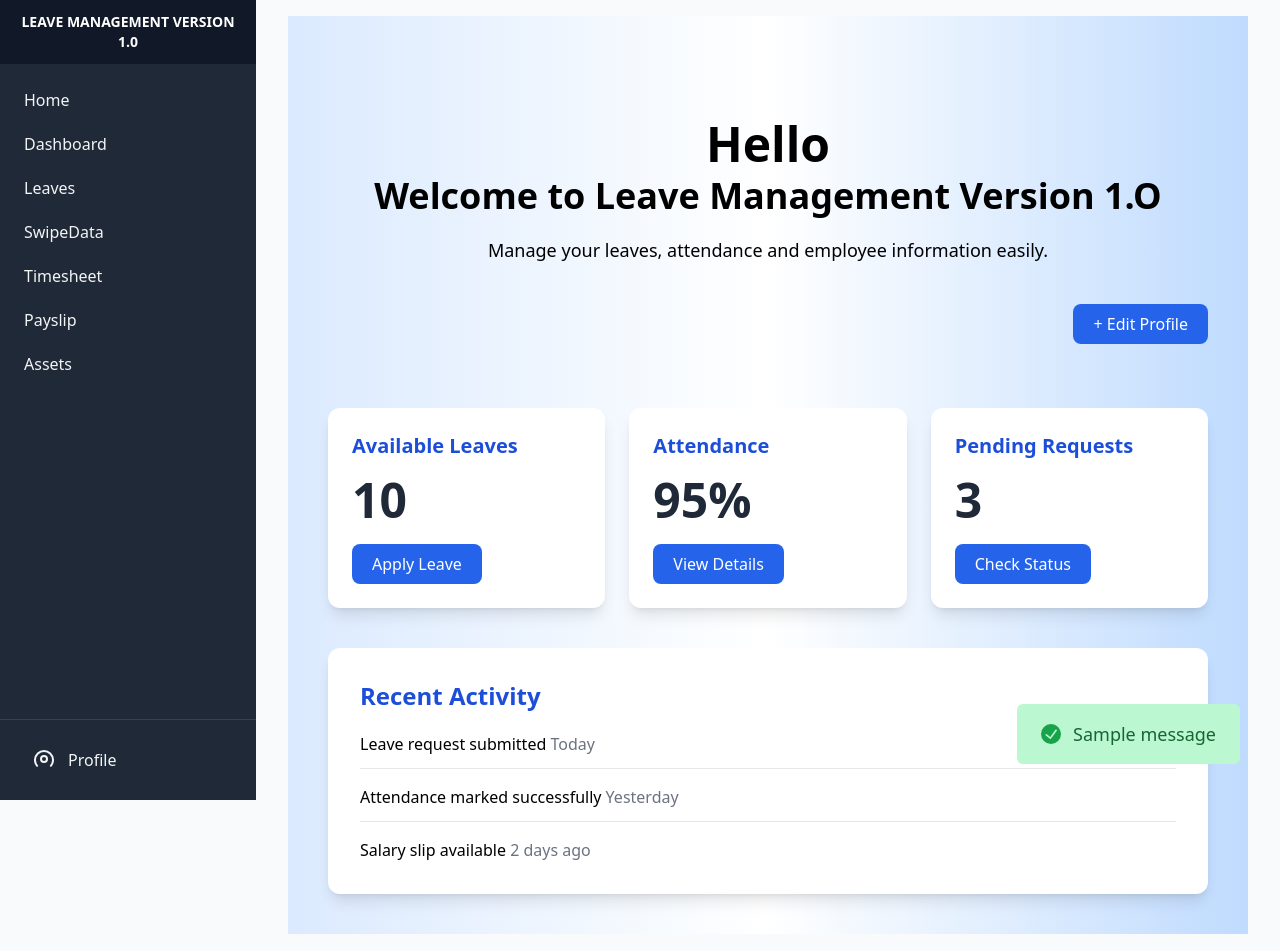
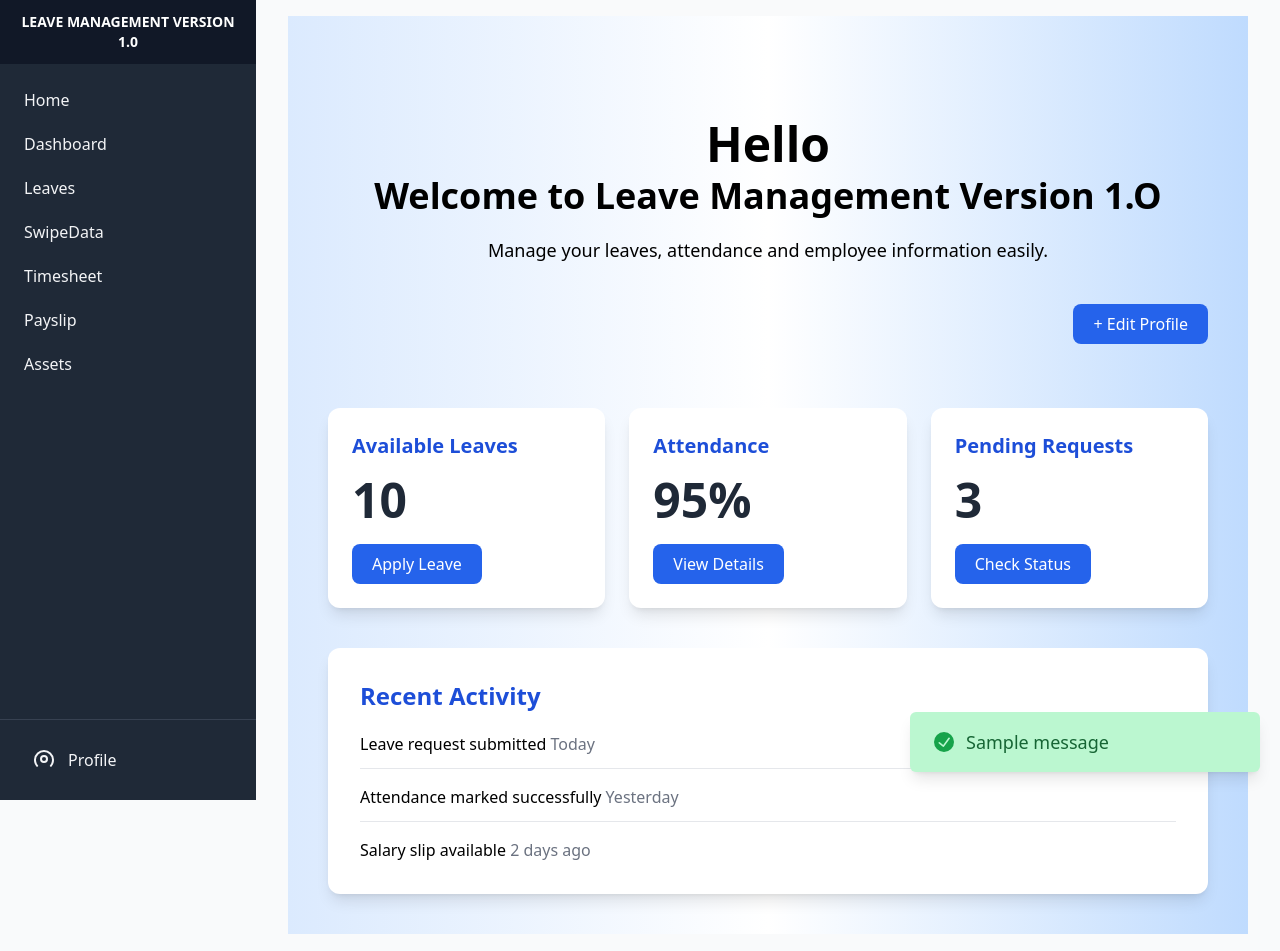
Before and after one commit to arik3-os/Leave_Management_System, a Django app: page /accounts/dashboard/ in a window 1280 px wide. Shown: the top 951 px of the page. Run offline with Django 5.2, Linux system fonts and the light colour scheme; tables that the repository leaves empty hold one stand-in row (values such as "Sample post"); one stand-in notice (Sample message) is shown; some libraries are stand-ins or nearby versions.

Commit message:
Update messages.html

```diff
--- a/templates/messages.html
+++ b/templates/messages.html
@@ -1,43 +1,82 @@
-<div class="absolute bottom-5 right-10">
+<!-- ================= MESSAGES ================= -->
+
+<div class="fixed bottom-5 right-5 left-5 sm:left-auto sm:right-5 z-50">
 
     {% for message in messages %}
 
         {% if 'success' in message.tags %}
 
-    <div class="bg-green-200 px-6 py-4 mx-2 my-4 rounded-md text-lg flex items-center mx-auto max-w-lg">
-        <svg viewBox="0 0 24 24" class="text-green-600 w-5 h-5 sm:w-5 sm:h-5 mr-3">
+            <!-- Success -->
+            <div class="bg-green-200 px-4 py-3 sm:px-6 sm:py-4
+                        my-2 rounded-md shadow-lg
+                        flex items-center
+                        text-sm sm:text-lg
+                        max-w-lg sm:min-w-[350px]">
+
+                <svg viewBox="0 0 24 24"
+                     class="text-green-600 w-5 h-5 mr-3 flex-shrink-0">
+
                     <path fill="currentColor"
                         d="M12,0A12,12,0,1,0,24,12,12.014,12.014,0,0,0,12,0Zm6.927,8.2-6.845,9.289a1.011,1.011,0,0,1-1.43.188L5.764,13.769a1,1,0,1,1,1.25-1.562l4.076,3.261,6.227-8.451A1,1,0,1,1,18.927,8.2Z">
                     </path>
+
                 </svg>
-        <span class="text-green-800">{{message}}</span>
+
+                <span class="text-green-800 break-words">
+                    {{ message }}
+                </span>
+
             </div>
 
 
         {% elif 'error' in message.tags %}
 
-<!-- Alert Error -->
-    <div class="bg-red-200 px-6 py-4 mx-2 my-4 rounded-md text-lg flex items-center mx-auto max-w-lg">
-        <svg viewBox="0 0 24 24" class="text-red-600 w-5 h-5 sm:w-5 sm:h-5 mr-3">
+            <!-- Error -->
+            <div class="bg-red-200 px-4 py-3 sm:px-6 sm:py-4
+                        my-2 rounded-md shadow-lg
+                        flex items-center
+                        text-sm sm:text-lg
+                        max-w-lg sm:min-w-[350px]">
+
+                <svg viewBox="0 0 24 24"
+                     class="text-red-600 w-5 h-5 mr-3 flex-shrink-0">
+
                     <path fill="currentColor"
                         d="M11.983,0a12.206,12.206,0,0,0-8.51,3.653A11.8,11.8,0,0,0,0,12.207,11.779,11.779,0,0,0,11.8,24h.214A12.111,12.111,0,0,0,24,11.791h0A11.766,11.766,0,0,0,11.983,0ZM10.5,16.542a1.476,1.476,0,0,1,1.449-1.53h.027a1.527,1.527,0,0,1,1.523,1.47,1.475,1.475,0,0,1-1.449,1.53h-.027A1.529,1.529,0,0,1,10.5,16.542ZM11,12.5v-6a1,1,0,0,1,2,0v6a1,1,0,1,1-2,0Z">
                     </path>
+
                 </svg>
-        <span class="text-red-800">{{message}}</span>
+
+                <span class="text-red-800 break-words">
+                    {{ message }}
+                </span>
+
             </div>
-    <!-- End Alert Error -->
+
 
         {% elif 'warning' in message.tags %}
-    <!-- Alert Warning -->
-    <div class="bg-orange-200 px-6 py-4 my-4 rounded-md text-lg flex items-center mx-auto max-w-lg">
-        <svg viewBox="0 0 24 24" class="text-yellow-600 w-5 h-5 sm:w-5 sm:h-5 mr-3">
+
+            <!-- Warning -->
+            <div class="bg-orange-200 px-4 py-3 sm:px-6 sm:py-4
+                        my-2 rounded-md shadow-lg
+                        flex items-center
+                        text-sm sm:text-lg
+                        max-w-lg sm:min-w-[350px]">
+
+                <svg viewBox="0 0 24 24"
+                     class="text-yellow-600 w-5 h-5 mr-3 flex-shrink-0">
+
                     <path fill="currentColor"
                         d="M23.119,20,13.772,2.15h0a2,2,0,0,0-3.543,0L.881,20a2,2,0,0,0,1.772,2.928H21.347A2,2,0,0,0,23.119,20ZM11,8.423a1,1,0,0,1,2,0v6a1,1,0,1,1-2,0Zm1.05,11.51h-.028a1.528,1.528,0,0,1-1.522-1.47,1.476,1.476,0,0,1,1.448-1.53h.028A1.527,1.527,0,0,1,13.5,18.4,1.475,1.475,0,0,1,12.05,19.933Z">
                     </path>
+
                 </svg>
-        <span class="text-yellow-800">{{message}}</span>
+
+                <span class="text-yellow-800 break-words">
+                    {{ message }}
+                </span>
+
             </div>
-    <!-- End Alert Warning -->
 
         {% endif %}
 
```
Lines whose indentation alone changed are shown as unchanged.
